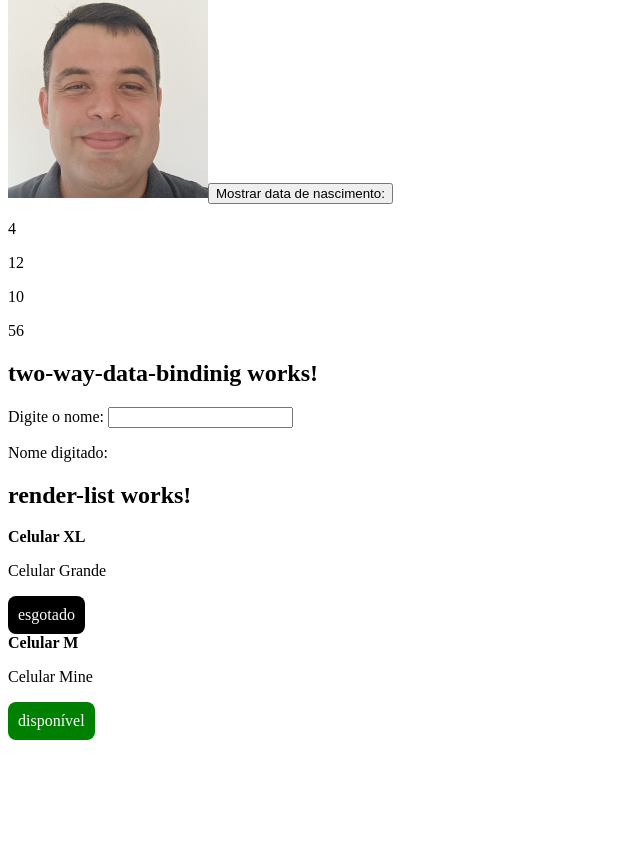
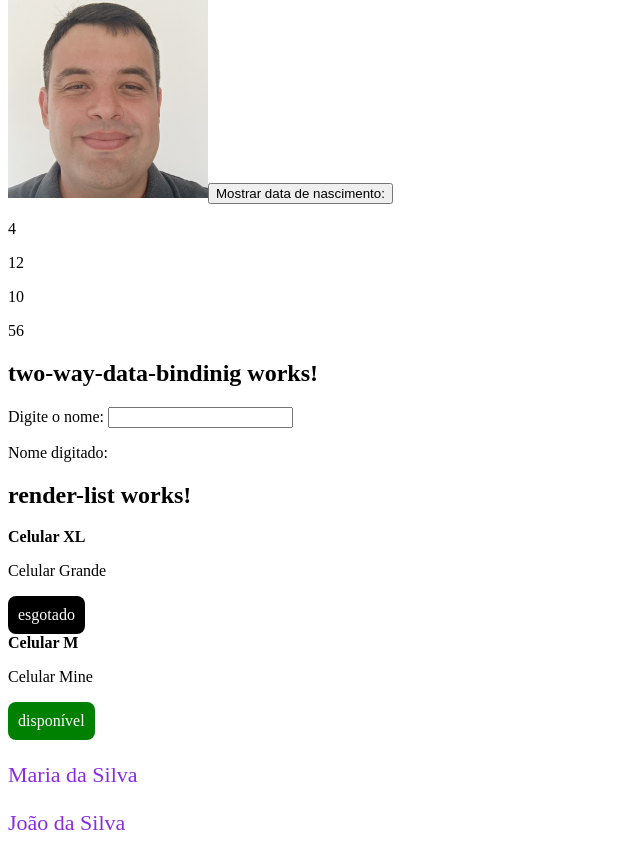
Before and after one commit to albertoafaj/angular-course, an Angular app: page / in a window 1280 px wide. Shown: the part 171-1029 px from the top of the page, without its empty margins (0-640 px from the left). Before the commit the page ends 927 px from the top, so only its background shows below. Built offline with nearby package versions, Linux system fonts and the light colour scheme.

Commit message:
feat: add a custom component

```diff
--- a/src/app/app.component.html
+++ b/src/app/app.component.html
@@ -3,3 +3,5 @@
 <app-custom-pipe></app-custom-pipe>
 <app-two-way-data-bindinig></app-two-way-data-bindinig>
 <app-render-list></app-render-list>
+<app-custom-component name="Maria" secondName="da Silva"></app-custom-component>
+<app-custom-component name="João" secondName="da Silva"></app-custom-component>
--- a/src/app/app.module.ts
+++ b/src/app/app.module.ts
@@ -10,6 +10,7 @@ import { CustomPipeComponent } from './custom-pipe/custom-pipe.component';
 import { TwoWayDataBindinigComponent } from './two-way-data-bindinig/two-way-data-bindinig.component';
 import { FormsModule } from '@angular/forms';
 import { RenderListComponent } from './render-list/render-list.component';
+import { CustomComponentComponent } from './custom-component/custom-component.component';
 
 @NgModule({
   declarations: [
@@ -19,7 +20,8 @@ import { RenderListComponent } from './render-list/render-list.component';
     MultiplicaPorPipe,
     CustomPipeComponent,
     TwoWayDataBindinigComponent,
-    RenderListComponent
+    RenderListComponent,
+    CustomComponentComponent
   ],
   imports: [
     BrowserModule,
--- /dev/null
+++ b/src/app/custom-component/custom-component.component.css
@@ -0,0 +1,4 @@
+p {
+  color: blueviolet;
+  font-size: 22px;
+}
--- /dev/null
+++ b/src/app/custom-component/custom-component.component.html
@@ -0,0 +1 @@
+<p>{{ name }} {{ secondName }}</p>
```
Also changed, not shown: src/app/custom-component/custom-component.component.ts (added, +11 -0 lines), 1 other file (tests, documents, lock files or other folders).
